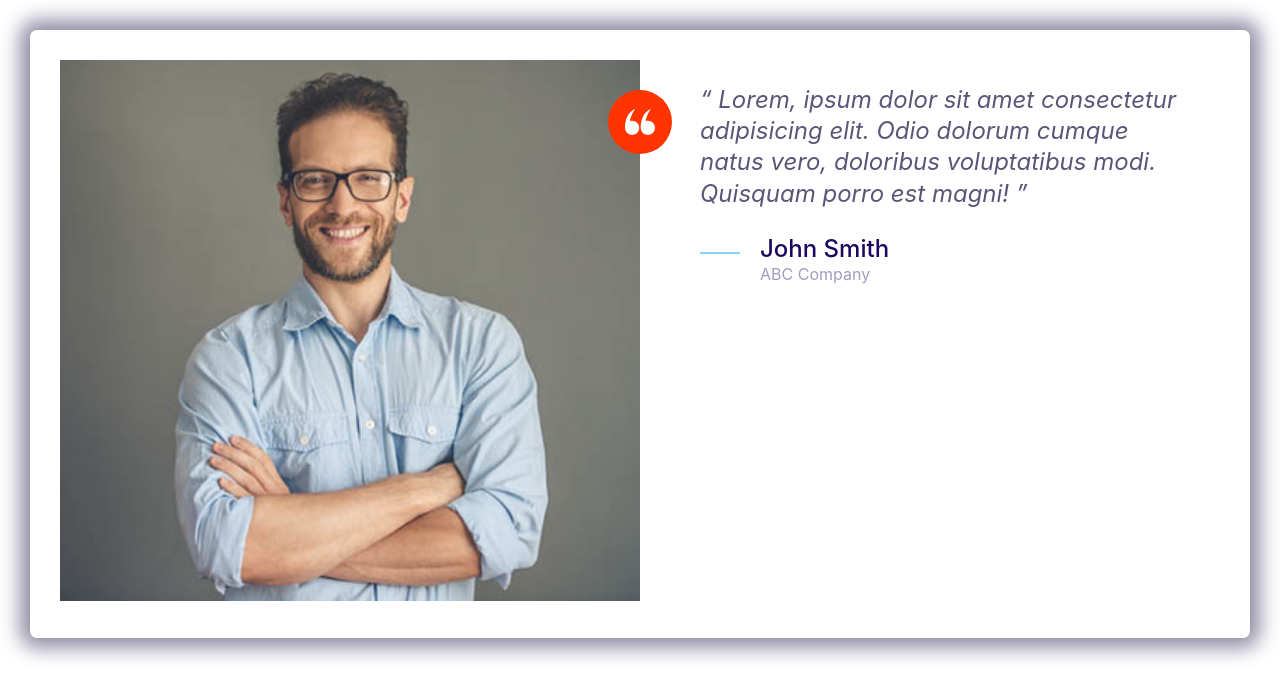
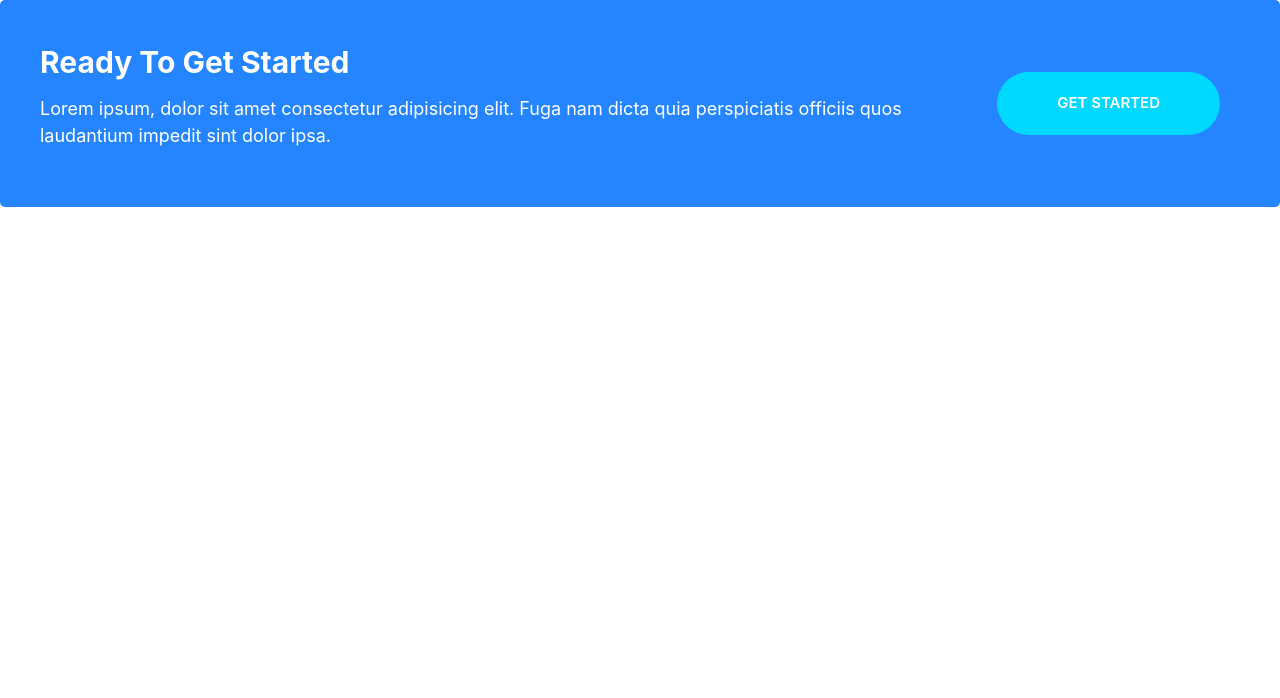
Before and after one commit to Deeprosunix/Moshify, a plain HTML site: page index.html in a window 1280 px wide. Drawn offline with Linux system fonts and the light colour scheme.

Commit message:
callout sample

```diff
--- a/CSS/styles.css
+++ b/CSS/styles.css
@@ -214,6 +214,10 @@ a {
     background-color: var(--colour-headings);
     color: #fff;
 }
+.btn--streched {
+    padding-left: 6rem;
+    padding-right: 6rem;
+}
 
 @media screen and (min-width:1024px) {
     .btn {
@@ -399,3 +403,36 @@ a {
         margin-left: 6rem;
     }
 }
+/*Callout*/
+.callout{
+    padding: 4rem;
+    border-radius: 5px;
+}
+.callout--primary{
+    background-color: var(--colour-primary);
+    color: #fff;
+}
+.callout__heading{
+    color: #fff;
+    margin-top: 0;
+    font-size: 3rem;
+}
+.callout .btn {
+    justify-self: center;
+    align-self: center;
+}
+.callout__content{
+    text-align: center;
+}
+@media screen and (min-width:768px) {
+    .callout__content {
+        text-align: left;
+    }
+    .callout .btn {
+        justify-self: start;
+        margin: 0 2rem;
+    }
+    .callout .grid--1x2 {
+        grid-template-columns: 1fr auto;
+    }
+}
--- a/index.html
+++ b/index.html
@@ -8,37 +8,18 @@
     <link rel="stylesheet" href="css/normalize.css" />
     <link rel="stylesheet" href="css/styles.css" />
   </head>
-  <body style="padding: 3rem">
-    <div class="card testimonial">
+  <body>
+    <div class="callout callout--primary">
       <div class="grid grid--1x2">
-        <div class="testimonial__image">
-          <img src="images/testimonial.jpg" alt="A happy smiling customer" />
-          <span class="icon-container icon-container--accent">
-            <svg class="icon icon--white icon--small">
-              <use xlink:href="images/sprite.svg#quotes"></use>
-            </svg>
-          </span>
+        <div class="callout__content">
+          <h2 class="callout__heading">Ready To Get Started</h2>
+          <p>
+            Lorem ipsum, dolor sit amet consectetur adipisicing elit. Fuga nam
+            dicta quia perspiciatis officiis quos laudantium impedit sint dolor
+            ipsa.
+          </p>
         </div>
-        <blockquote class="quote">
-          <p class="quote__text">
-            Lorem, ipsum dolor sit amet consectetur adipisicing elit. Odio
-            dolorum cumque natus vero, doloribus voluptatibus modi. Quisquam
-            porro est magni!
-          </p>
-          <footer>
-            <div class="media">
-              <div class="media__image">
-                <svg class="icon icon--primary quote__line">
-                  <use xlink:href="images/sprite.svg#line"></use>
-                </svg>
-              </div>
-              <div class="media__body">
-                <h3 class="media__title quote__author">John Smith</h3>
-                <p class="quote__organization">ABC Company</p>
-              </div>
-            </div>
-          </footer>
-        </blockquote>
+        <a href="#" class="btn btn--secondary btn--streched">Get Started</a>
       </div>
     </div>
   </body>
```
Also changed, not shown: Components/callout.html (added, +12 -0 lines).
